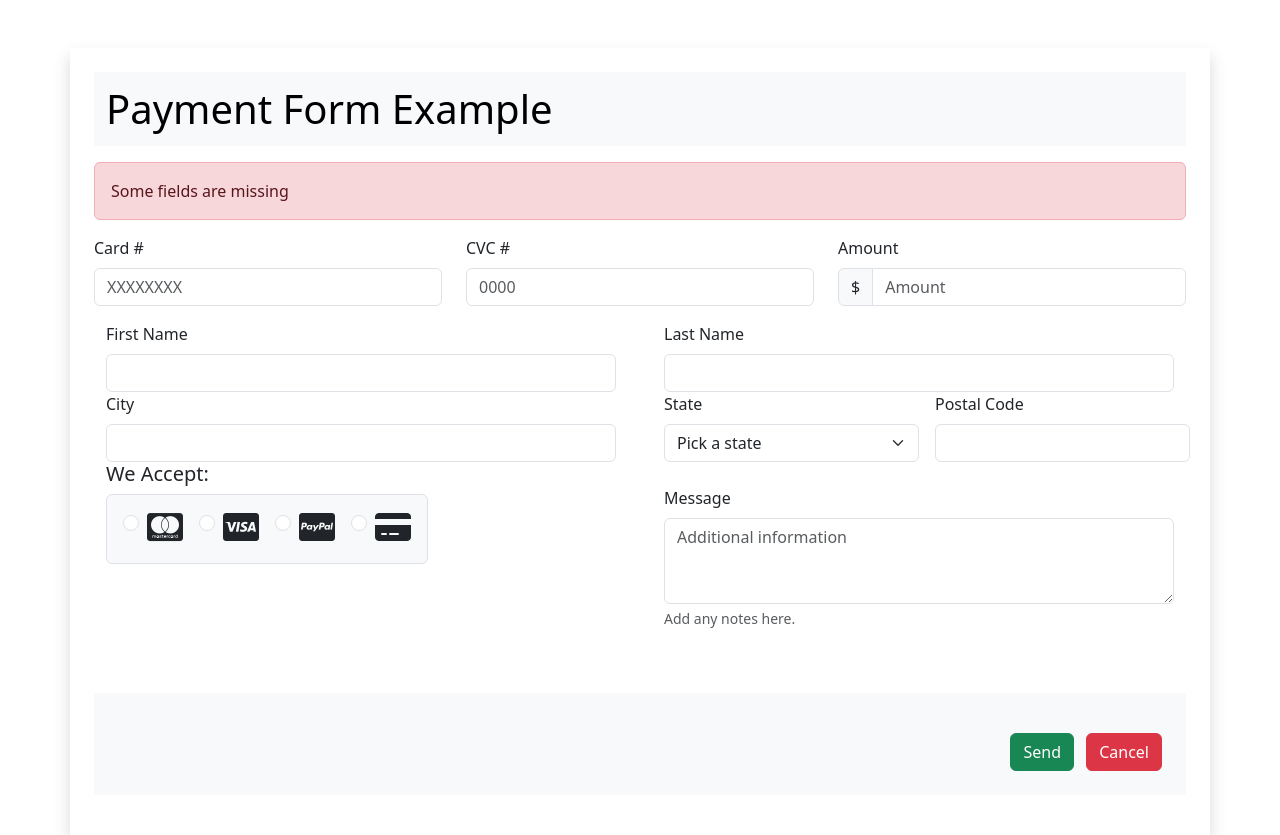
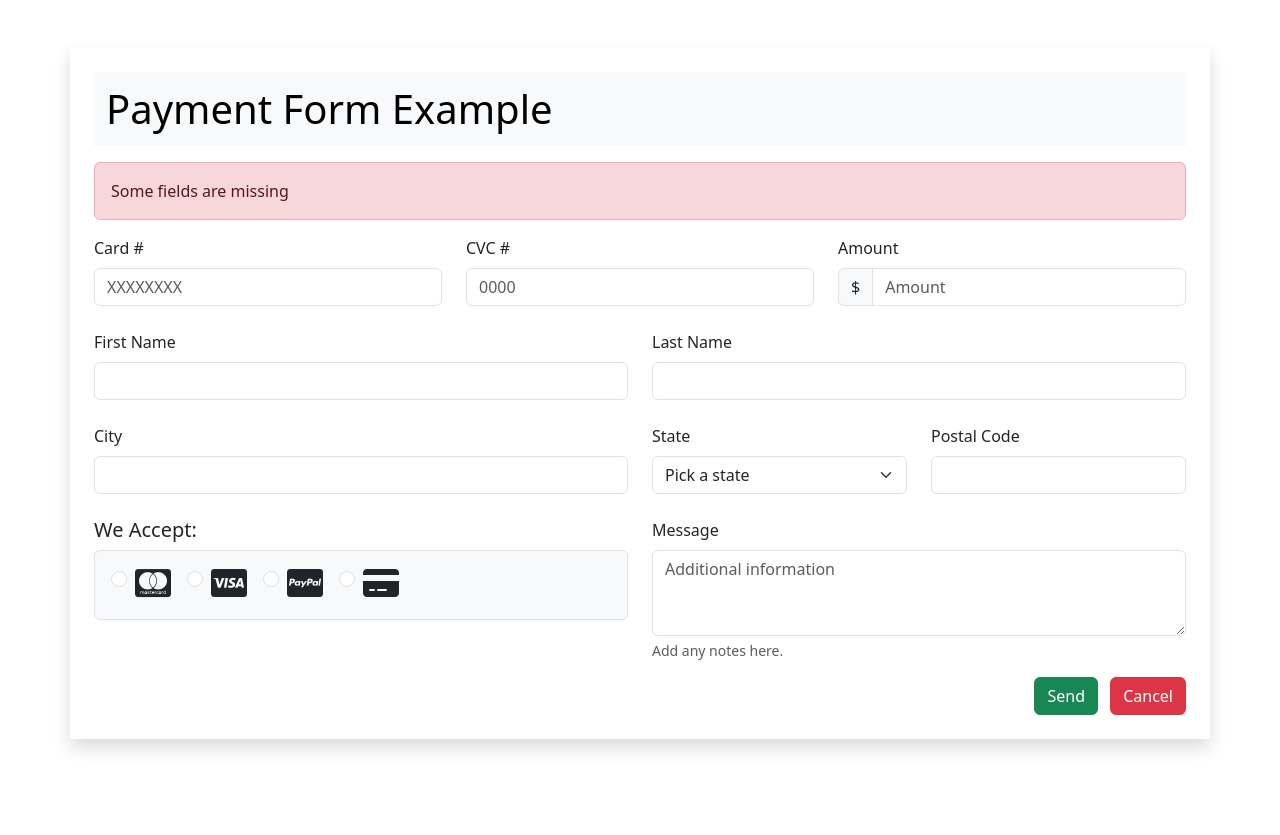
Before and after one commit to 4GeeksAcademy/fs-pt-100-Marta-FormHtml5, a plain HTML site: page index.html in a window 1280 px wide. After the commit the page ends 800 px from the top, so only its background shows below. Drawn offline with nearby package versions, Linux system fonts and the light colour scheme.

Commit message:
formato modificado y pantalla pequeña modificado

```diff
--- a/index.html
+++ b/index.html
@@ -1,94 +1,85 @@
 <!DOCTYPE html>
 <html lang="en">
   <head>
-    <meta charset="UTF-8">
-    <meta name="viewport" content="width=device-width, initial-scale=1.0">
+    <meta charset="UTF-8" />
+    <meta name="viewport" content="width=device-width, initial-scale=1.0" />
     <title>Payment Form</title>
-    <link href="https://cdn.jsdelivr.net/npm/bootstrap@5.3.3/dist/css/bootstrap.min.css" rel="stylesheet">
-    <link rel="stylesheet" href="https://cdnjs.cloudflare.com/ajax/libs/font-awesome/6.7.2/css/all.min.css" integrity="sha512-Evv84Mr4kqVGRNSgIGL/F/aIDqQb7xQ2vcrdIwxfjThSH8CSR7PBEakCr51Ck+w+/U6swU2Im1vVX0SVk9ABhg==" crossorigin="anonymous" referrerpolicy="no-referrer" />
+    <link
+      href="https://cdn.jsdelivr.net/npm/bootstrap@5.3.3/dist/css/bootstrap.min.css"
+      rel="stylesheet"
+    />
+    <link
+      rel="stylesheet"
+      href="https://cdnjs.cloudflare.com/ajax/libs/font-awesome/6.7.2/css/all.min.css"
+      integrity="sha512-Evv84Mr4kqVGRNSgIGL/F/aIDqQb7xQ2vcrdIwxfjThSH8CSR7PBEakCr51Ck+w+/U6swU2Im1vVX0SVk9ABhg=="
+      crossorigin="anonymous"
+      referrerpolicy="no-referrer"
+    />
   </head>
   <body>
     <div class="container p-4 mt-5 shadow">
       <nav class="navbar bg-body-tertiary mb-3">
-            <div class="container-fluid ">
+        <div class="container-fluid">
           <a class="navbar-brand mb-0">
             <h1 class="mb-0">Payment Form Example</h1>
           </a>
         </div>
       </nav>
+      <!-- Alerta -->
 
-        <div class="alert alert-danger" role="alert">
-            Some fields are missing
-        </div>
+      <div class="alert alert-danger" role="alert">Some fields are missing</div>
+
+      <!-- Formulario -->
 
       <form>
         <div class="row mb-3">
-                <div class="col-md-4 col-12">
+          <div class="col-md-4 col-12 mb-2">
             <label class="form-label">Card #</label>
-                    <input type="text" class="form-control" placeholder="XXXXXXXX" required>
+            <input
+              type="text"
+              class="form-control"
+              placeholder="XXXXXXXX"
+              required
+            />
           </div>
-                <div class="col-md-4 col-12">
+          <div class="col-md-4 col-12 mb-2">
             <label class="form-label">CVC #</label>
-                    <input type="text" class="form-control" placeholder="0000" required>
+            <input
+              type="text"
+              class="form-control"
+              placeholder="0000"
+              required
+            />
           </div>
           <div class="col-md-4 col-12">
             <label class="form-label">Amount</label>
             <div class="input-group">
               <span class="input-group-text">$</span>
-                        <input type="text" class="form-control" placeholder="Amount" required>
+              <input
+                type="text"
+                class="form-control"
+                placeholder="Amount"
+                required
+              />
             </div>
           </div>
         </div>
-            <div class="container-fluid d-flex justify-content-between">
-                <div class="row mb-3 d-flex flex-column w-50">
-                    <div class="col-12">
+        <div class="row mb-3">
+          <div class="col-md-6 col-12 mb-2">
             <label class="form-label">First Name</label>
-                        <input type="text" class="form-control w-100" required>
+            <input type="text" class="form-control" required />
           </div>
-                    <div class="col-12">
-                        <label class="form-label">City</label>
-                        <input type="text" class="form-control w-100" required>
-                    </div>
-                    <div class="col-12">
-                        <h5>We Accept:</h5>
-                        <div class="d-flex flex-wrap align-items-start justify-content-between gap-3">
-                            <div class="border p-3 bg-light rounded d-flex flex-wrap align-items-center gap-3">
-                                <div class="form-check">
-                                    <input class="form-check-input" type="radio" name="paymentMethod" id="mastercard">
-                                    <label class="form-check-label" for="mastercard">
-                                        <i class="fa-brands fa-cc-mastercard fa-2x"></i>
-                                    </label>
-                                </div>
-                                <div class="form-check">
-                                    <input class="form-check-input" type="radio" name="paymentMethod" id="visa">
-                                    <label class="form-check-label" for="visa">
-                                        <i class="fa-brands fa-cc-visa fa-2x"></i>
-                                    </label>
-                                </div>
-                                <div class="form-check">
-                                    <input class="form-check-input" type="radio" name="paymentMethod" id="paypal">
-                                    <label class="form-check-label" for="paypal">
-                                        <i class="fa-brands fa-cc-paypal fa-2x"></i>
-                                    </label>
-                                </div>
-                                <div class="form-check">
-                                    <input class="form-check-input" type="radio" name="paymentMethod" id="credit-card">
-                                    <label class="form-check-label" for="credit-card">
-                                        <i class="fa-solid fa-credit-card fa-2x"></i>
-                                    </label>
+          <div class="col-md-6 col-12">
+            <label class="form-label">Last Name</label>
+            <input type="text" class="form-control" required />
           </div>
         </div>
+        <div class="row mb-3">
+          <div class="col-md-6 col-12 mb-2">
+            <label class="form-label">City</label>
+            <input type="text" class="form-control" required />
           </div>
-                    </div>
-                </div>
-
-                <div class="row mb-3 d-flex flex-column w-50">
-                    <div class="col-md-12 col-12">
-                        <label class="form-label">Last Name</label>
-                        <input type="text" class="form-control" required>
-                    </div>
-                    <div class="d-flex gap-3">
-                        <div class="col-md-6">
+          <div class="col-md-3 col-12 mb-2">
             <label class="form-label">State</label>
             <select class="form-select" required>
               <option selected disabled>Pick a state</option>
@@ -97,26 +88,77 @@
               <option>Texas</option>
             </select>
           </div>
-                        <div class="col-md-6">
+          <div class="col-md-3 col-12">
             <label class="form-label">Postal Code</label>
-                            <input type="text" class="form-control" required>
+            <input type="text" class="form-control" required />
+          </div>
+        </div>
+        <div class="row mb-3">
+          <div class="col-md-6 col-12">
+            <h5>We Accept:</h5>
+            <div class="d-flex flex-wrap gap-3 border p-3 bg-light rounded">
+              <div class="form-check">
+                <input
+                  class="form-check-input"
+                  type="radio"
+                  name="paymentMethod"
+                  id="mastercard"
+                />
+                <label class="form-check-label" for="mastercard">
+                  <i class="fa-brands fa-cc-mastercard fa-2x"></i>
+                </label>
+              </div>
+              <div class="form-check">
+                <input
+                  class="form-check-input"
+                  type="radio"
+                  name="paymentMethod"
+                  id="visa"
+                />
+                <label class="form-check-label" for="visa">
+                  <i class="fa-brands fa-cc-visa fa-2x"></i>
+                </label>
+              </div>
+              <div class="form-check">
+                <input
+                  class="form-check-input"
+                  type="radio"
+                  name="paymentMethod"
+                  id="paypal"
+                />
+                <label class="form-check-label" for="paypal">
+                  <i class="fa-brands fa-cc-paypal fa-2x"></i>
+                </label>
+              </div>
+              <div class="form-check">
+                <input
+                  class="form-check-input"
+                  type="radio"
+                  name="paymentMethod"
+                  id="credit-card"
+                />
+                <label class="form-check-label" for="credit-card">
+                  <i class="fa-solid fa-credit-card fa-2x"></i>
+                </label>
+              </div>
+            </div>
+          </div>
+          <div class="col-md-6 col-12">
+            <label class="form-label">Message</label>
+            <textarea
+              class="form-control"
+              rows="3"
+              placeholder="Additional information"
+            ></textarea>
+            <div id="text" class="form-text">Add any notes here.</div>
           </div>
         </div>
 
-                    <div class="mb-4"></div>
-                    <div class="flex-grow-1">
-                        <label class="form-label">Message</label>
-                        <textarea class="form-control" rows="3" placeholder="Additional information"></textarea>
-                        <div id="text" class="form-text">Add any notes here.</div>
-                    </div>
-                </div>
-            </div>
+        <!-- Botones de envio y cancelación -->
 
-            <div class="container-fluid bg-body-tertiary mb-3 p-4 mt-5">
         <div class="text-end mt-3">
-                    <input class="btn btn-success me-2 mb-0" type="submit" value="Send">
-                    <input class="btn btn-danger mb-0" type="reset" value="Cancel">
-                </div>
+          <input class="btn btn-success me-2" type="submit" value="Send" />
+          <input class="btn btn-danger" type="reset" value="Cancel" />
         </div>
       </form>
     </div>
```
Lines whose indentation alone changed are shown as unchanged.
